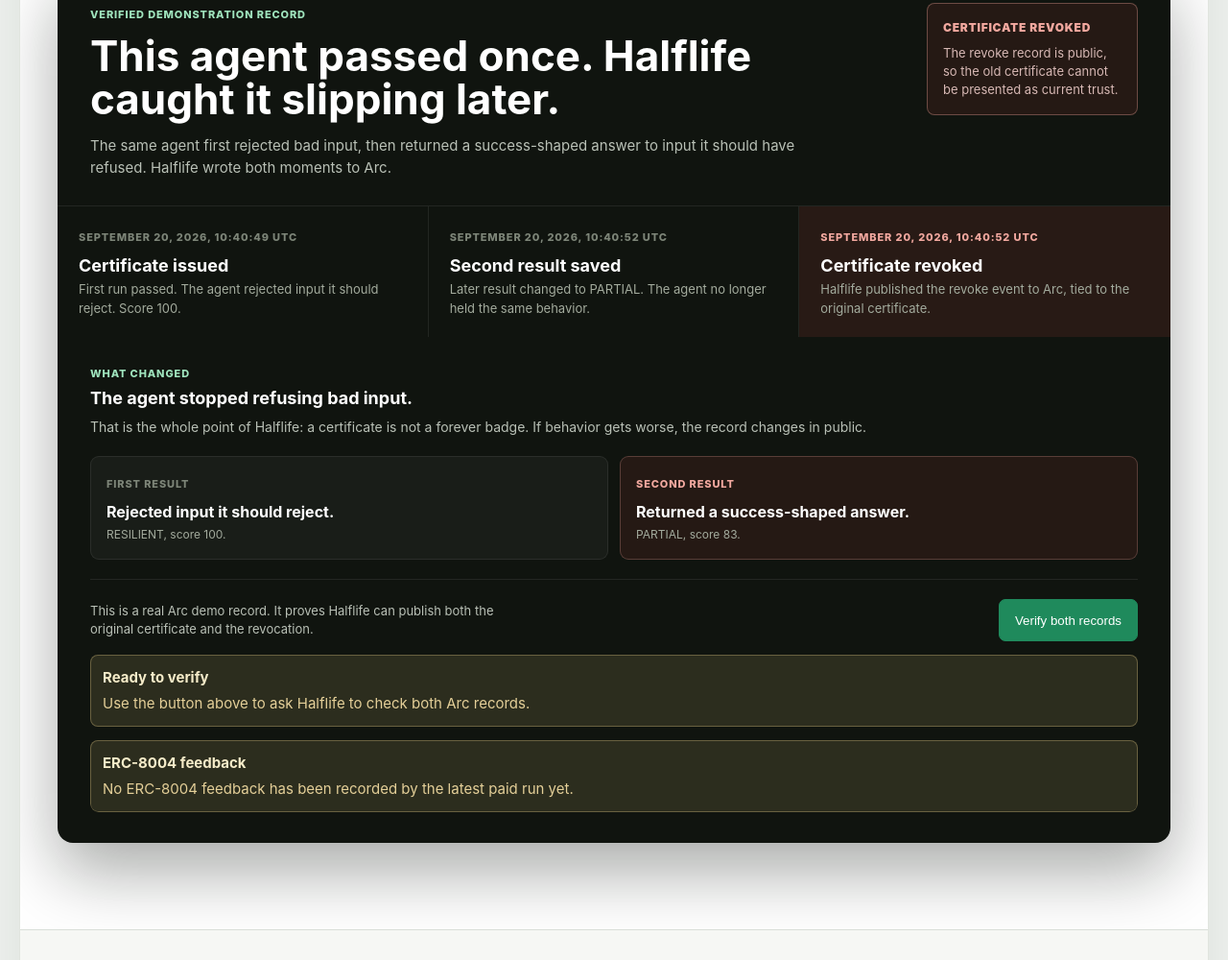
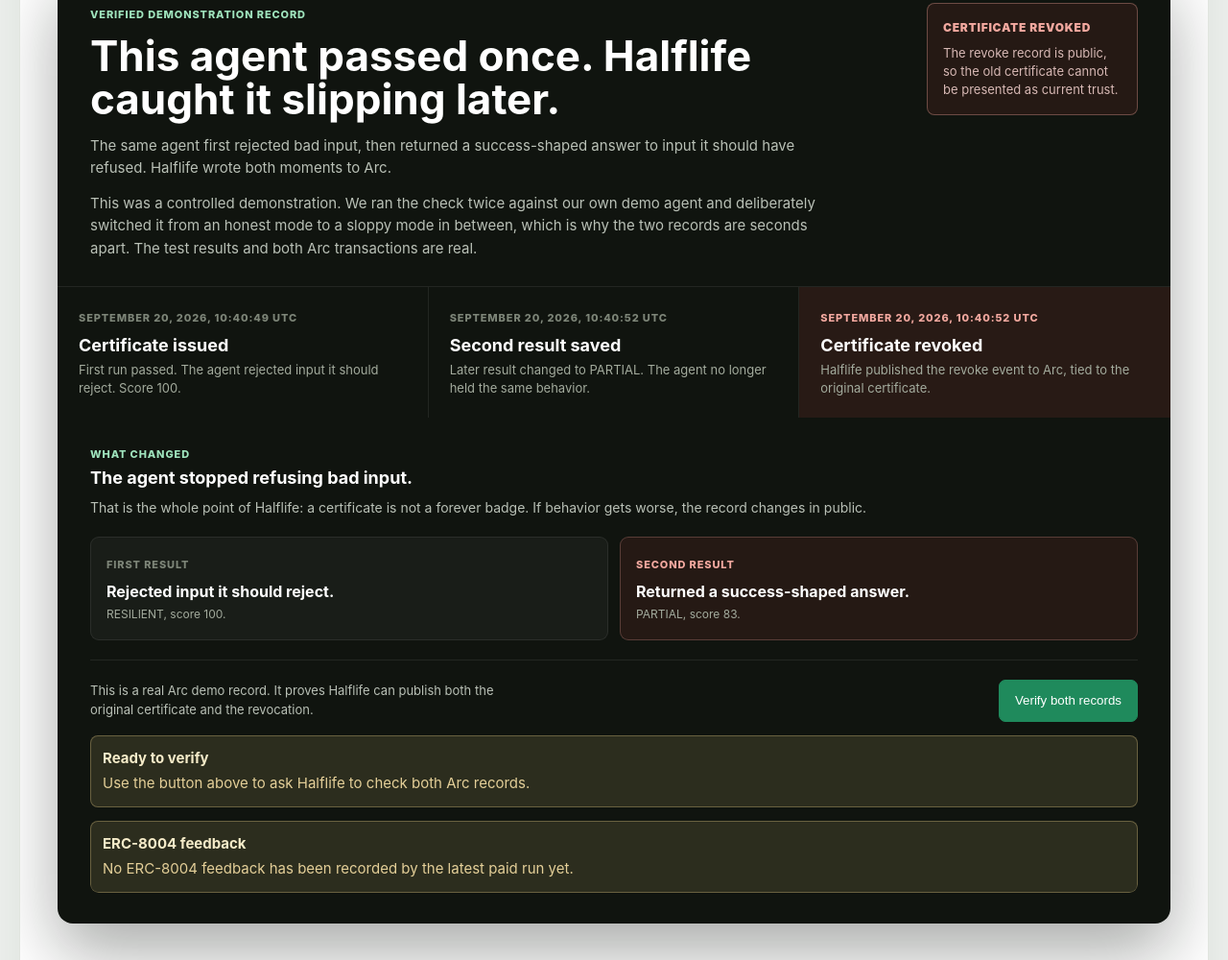
Before and after one commit to Sireadell/halflife, a website: page public/judge.html in a window 1280 px wide. Shown: the part 1077-2077 px from the top of the page at 96% size. Drawn offline with Linux system fonts and the light colour scheme; no server answers.

Commit message:
Say plainly that the Sept 20 demo agent was switched to a failing mode on purpose

```diff
--- a/public/judge.html
+++ b/public/judge.html
@@ -455,6 +455,7 @@ footer .footlinks { display: flex; gap: 16px; }
             <span class="label">Verified demonstration record</span>
             <h2>This agent passed once. Halflife caught it slipping later.</h2>
             <p class="subcopy">The same agent first rejected bad input, then returned a success-shaped answer to input it should have refused. Halflife wrote both moments to Arc.</p>
+            <p class="subcopy">This was a controlled demonstration. We ran the check twice against our own demo agent and deliberately switched it from an honest mode to a sloppy mode in between, which is why the two records are seconds apart. The test results and both Arc transactions are real.</p>
           </div>
           <div class="status-box">
             <strong>Certificate revoked</strong>
```
